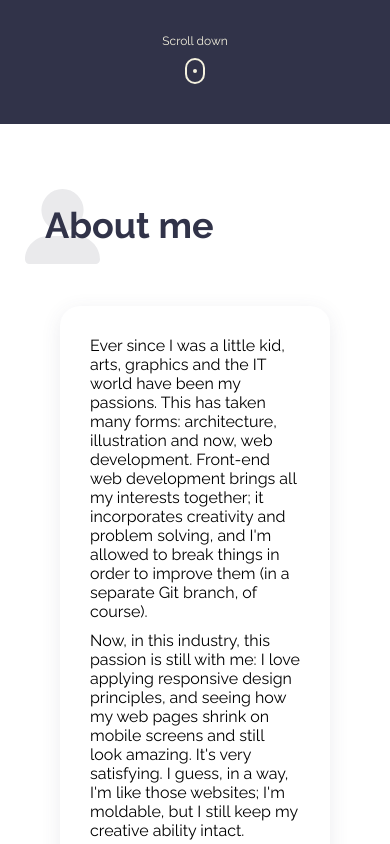
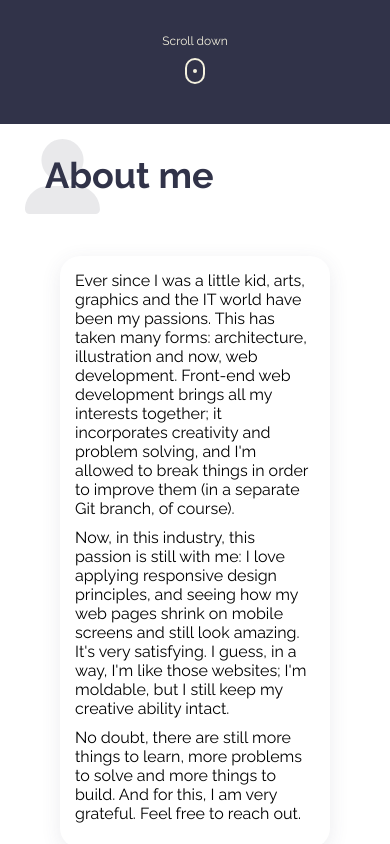
Before and after one commit to lsegg/lsegg.github.io, a React (Vite) app: page / in a window 390 px wide. Shown: the part 720-1564 px from the top of the page. Built offline with nearby package versions, Linux system fonts and the light colour scheme.

Commit message:
styles: mobile horizontal scroll deleted

```diff
--- a/src/_global.scss
+++ b/src/_global.scss
@@ -150,10 +150,16 @@ section {
 }
 
 .isCard {
-  padding: vars.toRem(30px);
+  padding: vars.toRem(15px);
   background-color: white;
   border-radius: vars.toRem(20px);
   box-shadow: 0 5px 20px 0 rgb(69 67 96 / 10%);
+  width: 100%;
+  box-sizing: border-box;
+
+  @media screen and (min-width: vars.$breakpoint-sm-tablet) {
+    padding: vars.toRem(30px);
+  }
 }
 
 @mixin transition($second) {
--- a/src/screens/home/home.scss
+++ b/src/screens/home/home.scss
@@ -9,8 +9,4 @@
     position: relative;
     z-index: 1;
   }
-
-  section + section {
-    margin-top: vars.toRem(50px);
-  }
 }
--- a/src/shared/layouts/header/header.scss
+++ b/src/shared/layouts/header/header.scss
@@ -9,7 +9,7 @@
   justify-content: space-between;
   background-color: vars.$color-primary;
   border-bottom: 0.5px solid vars.$color-neutral-3;
-  z-index: 1;
+  z-index: 2;
 
   &-nav {
     display: flex;
```
Also changed, not shown: 4 other files (tests, documents, lock files or other folders).
